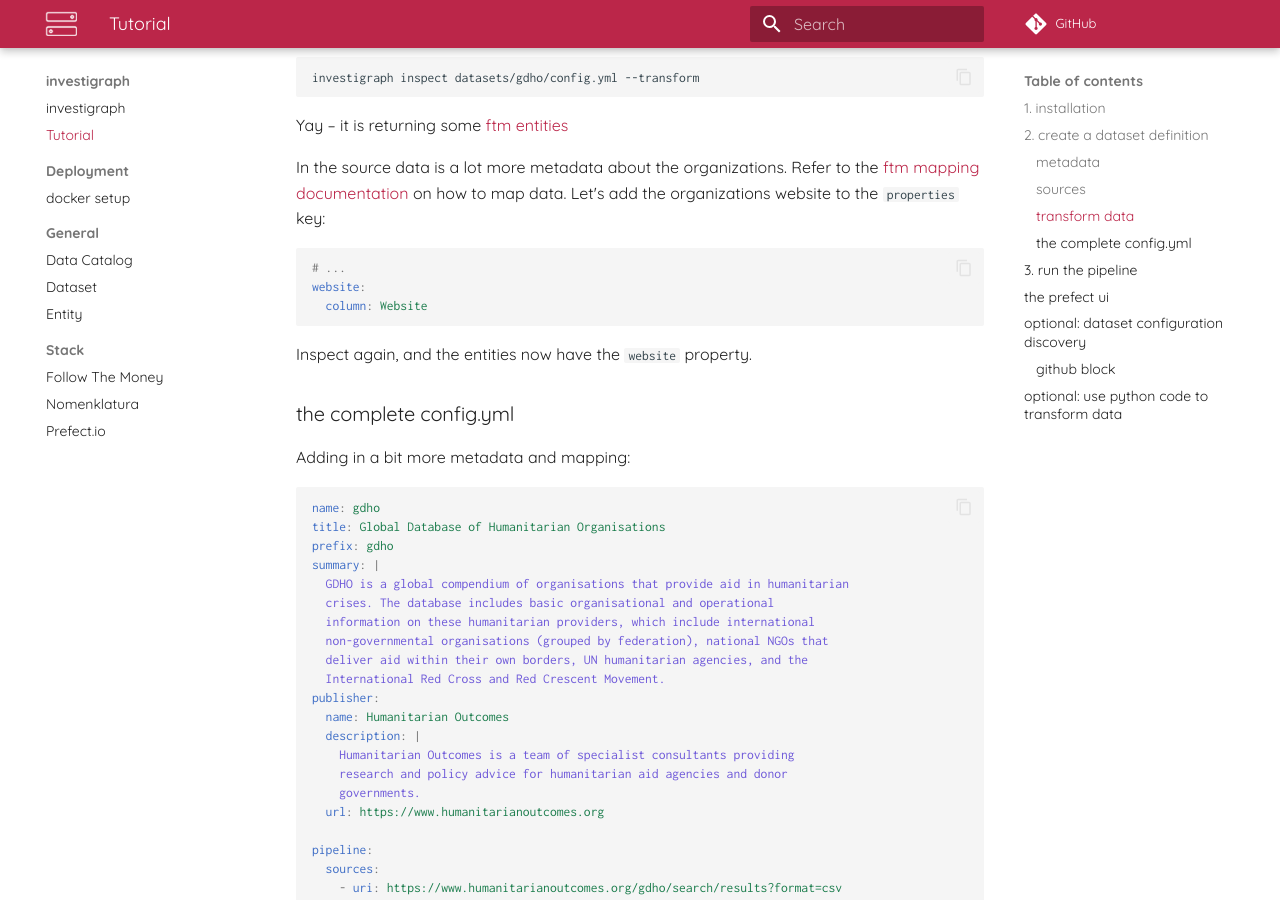
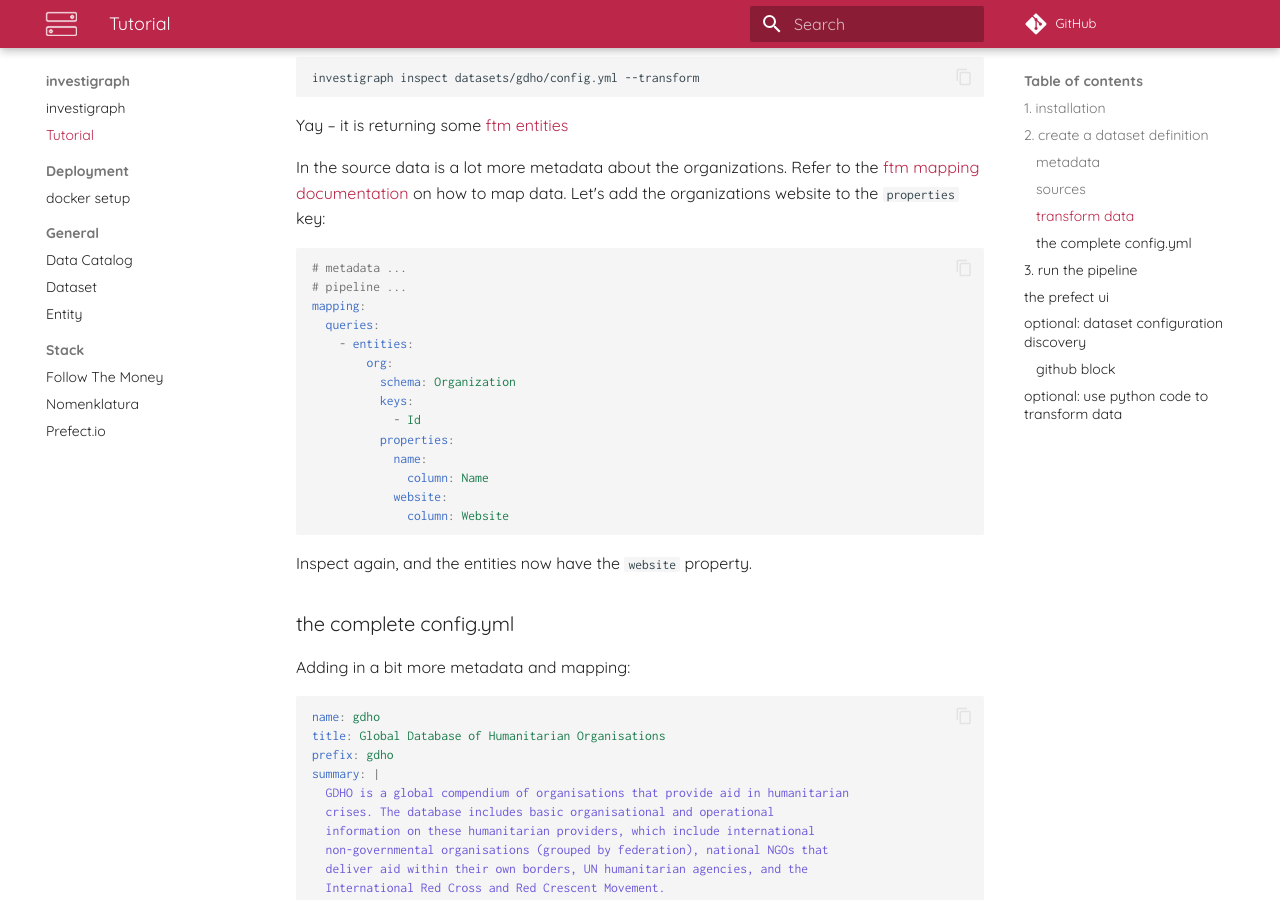
Before and after one commit to investigativedata/investigraph, an MkDocs documentation site: the page built from docs/tutorial.md, in a window 1280 px wide and 900 px high, scrolled down 3321 px. Built offline with MkDocs 1.6.1 and Material for MkDocs 9.7.7, drawn with Linux system fonts in a browser that asks for light colours; comment, search, counter and statistics services are not loaded.

Commit message:
📝 update tutorial

````diff
--- a/docs/tutorial.md
+++ b/docs/tutorial.md
@@ -136,9 +136,20 @@ Yay – it is returning some [ftm entities](/general/entity)
 In the source data is a lot more metadata about the organizations. Refer to the [ftm mapping documentation](https://docs.aleph.occrp.org/developers/mappings/) on how to map data. Let's add the organizations website to the `properties` key:
 
 ```yaml
-# ...
-website:
-  column: Website
+# metadata ...
+# pipeline ...
+mapping:
+  queries:
+    - entities:
+        org:
+          schema: Organization
+          keys:
+            - Id
+          properties:
+            name:
+              column: Name
+            website:
+              column: Website
 ```
 
 Inspect again, and the entities now have the `website` property.
````
